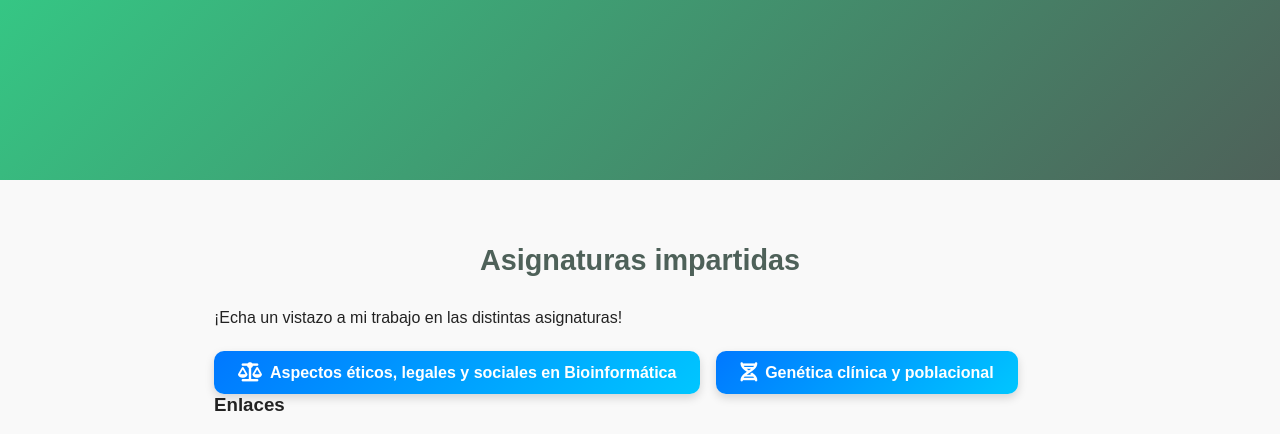
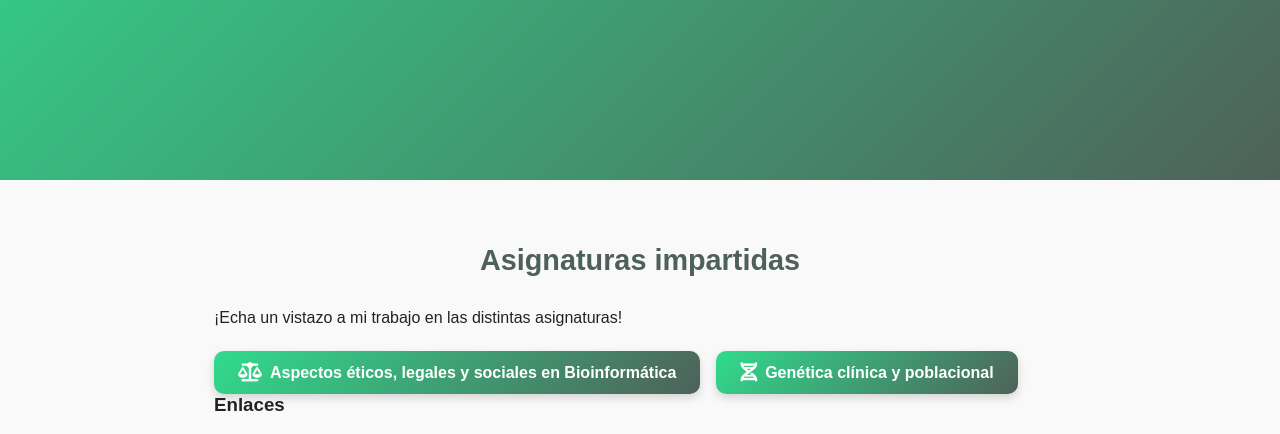
Before and after one commit to Alex-PH-Lau/Alex-PH-Lau.github.io, a plain HTML site: page proyectos/master/master.html in a window 1280 px wide. Shown: the part 300-734 px from the top of the page. Drawn offline with Linux system fonts and the light colour scheme.

Commit message:
Update style.css

```diff
--- a/style.css
+++ b/style.css
@@ -39,7 +39,7 @@ body {
   align-items: center;
   gap: 0.5rem;
   text-decoration: none;
-  background: linear-gradient(135deg, #0078ff, #00c6ff);
+  background: linear-gradient(135deg, #30DB8D, #4E6159);
   color: white;
   padding: 0.75rem 1.5rem;
   border-radius: 10px;
@@ -51,7 +51,7 @@ body {
 .link-card:hover {
   transform: translateY(-3px);
   box-shadow: 0 6px 15px rgba(0, 0, 0, 0.25);
-  background: linear-gradient(135deg, #0062e6, #00bfff);
+  background: linear-gradient(135deg, #4E6159, #30DB8D);
 }
 
 .link-card i {
```
